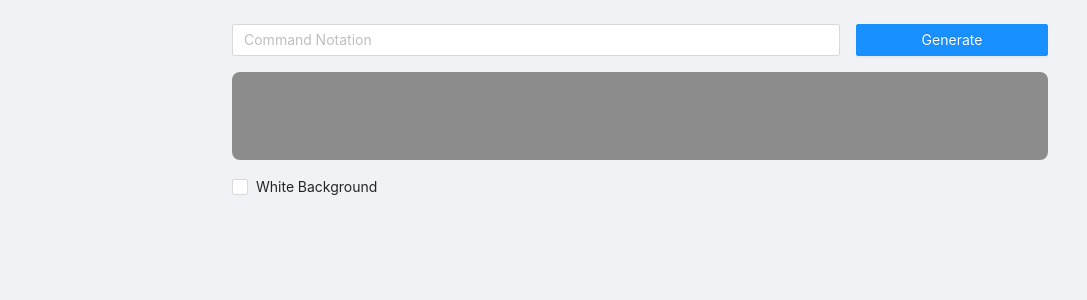
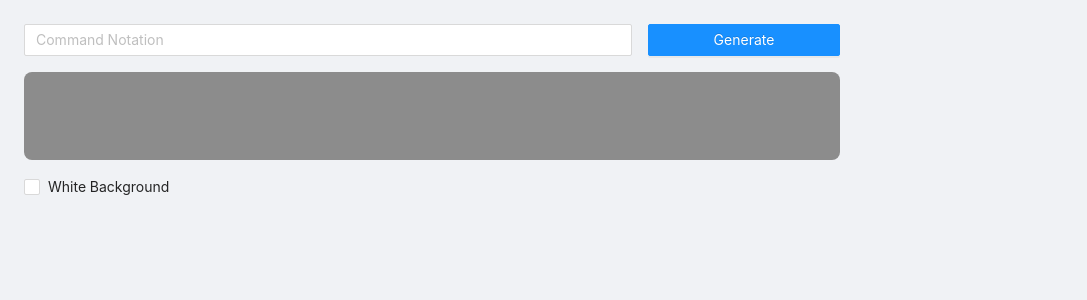
Before and after one commit to BigRiceEater/tekken-notation-builder, a React (Create React App) app: page / in a window 1280 px wide. Shown: the top 300 px of the page, without its empty margins (0-1087 px from the left). Built offline with nearby package versions, Linux system fonts and the light colour scheme.

Commit message:
Take up full width of screen on small devices

```diff
--- a/src/layout/section.js
+++ b/src/layout/section.js
@@ -3,7 +3,7 @@ import { Col } from "antd";
 
 const Section = (props) => {
   return (
-    <Col span={16} offset={4}>
+    <Col xs={24} md={16}>
       {props.children}
     </Col>
   );
```
